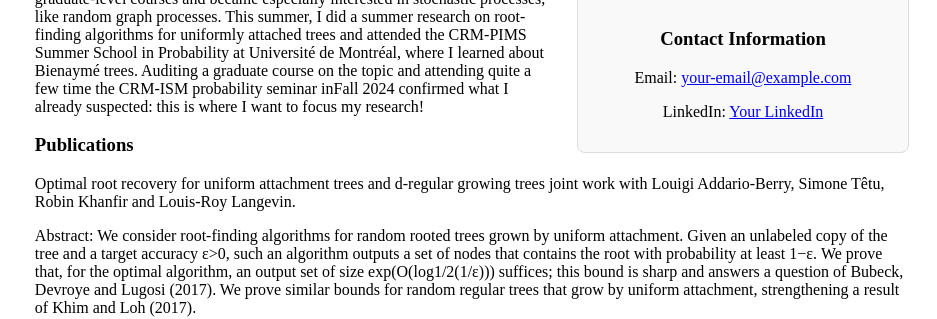
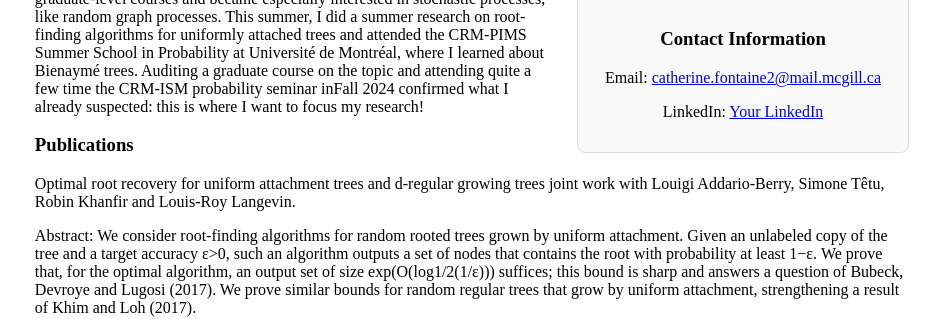
Before and after one commit to CatherineFontaine/CatherineFontaine.github.io, a Jekyll site: the page built from index.md, in a window 1280 px wide, cut to the strip 337-656 px from the top of the page. Shown: the whole strip, without its empty margins (343-1280 px from the left). Built offline with Jekyll 4.4.1, drawn with Linux system fonts in a browser that asks for light colours.

Commit message:
Update index.md

```diff
--- a/index.md
+++ b/index.md
@@ -8,7 +8,7 @@ title: Home
 <div class="right-block">
   <img src="my_pic.heic" alt="My Picture" class="profile-pic">
   <h3>Contact Information</h3>
-  <p>Email: <a href="mailto:catherine.fontaine2@mail.mcgill.ca">your-email@example.com</a></p>
+  <p>Email: <a href="mailto:catherine.fontaine2@mail.mcgill.ca">catherine.fontaine2@mail.mcgill.ca</a></p>
   <p>LinkedIn: <a href="www.linkedin.com/in/catherine-f-236796206" target="_blank">Your LinkedIn</a></p>
 </div>
 
```
